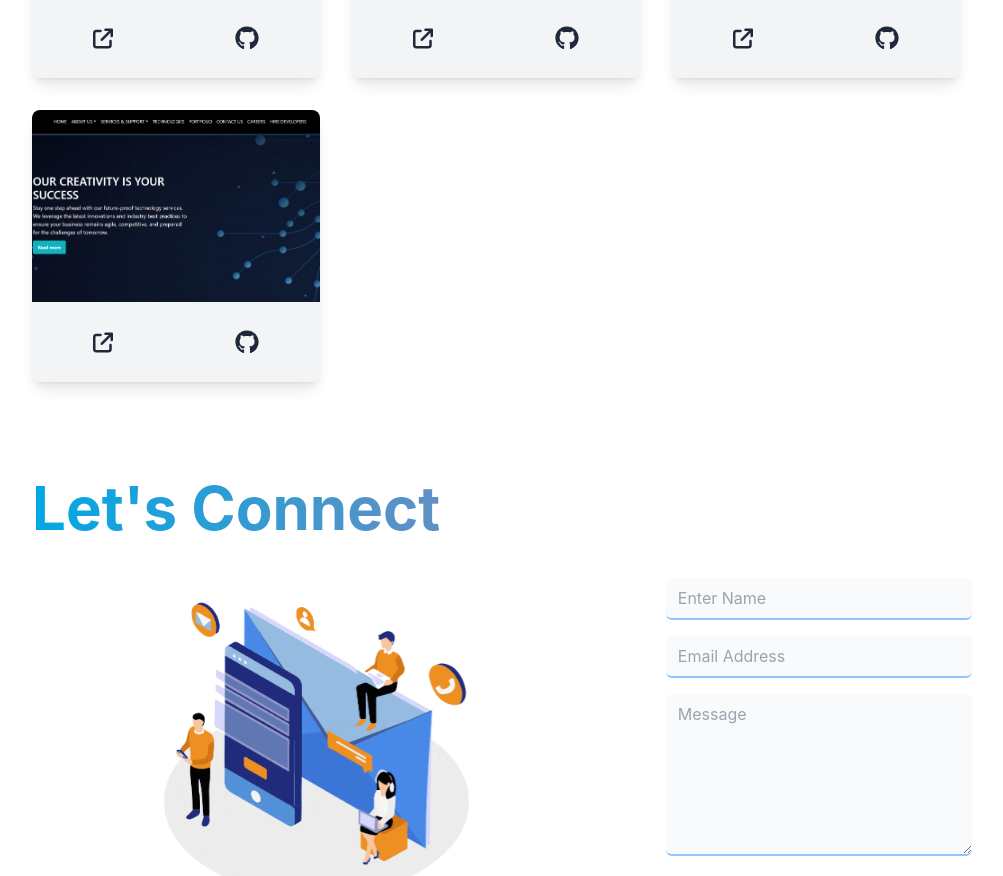
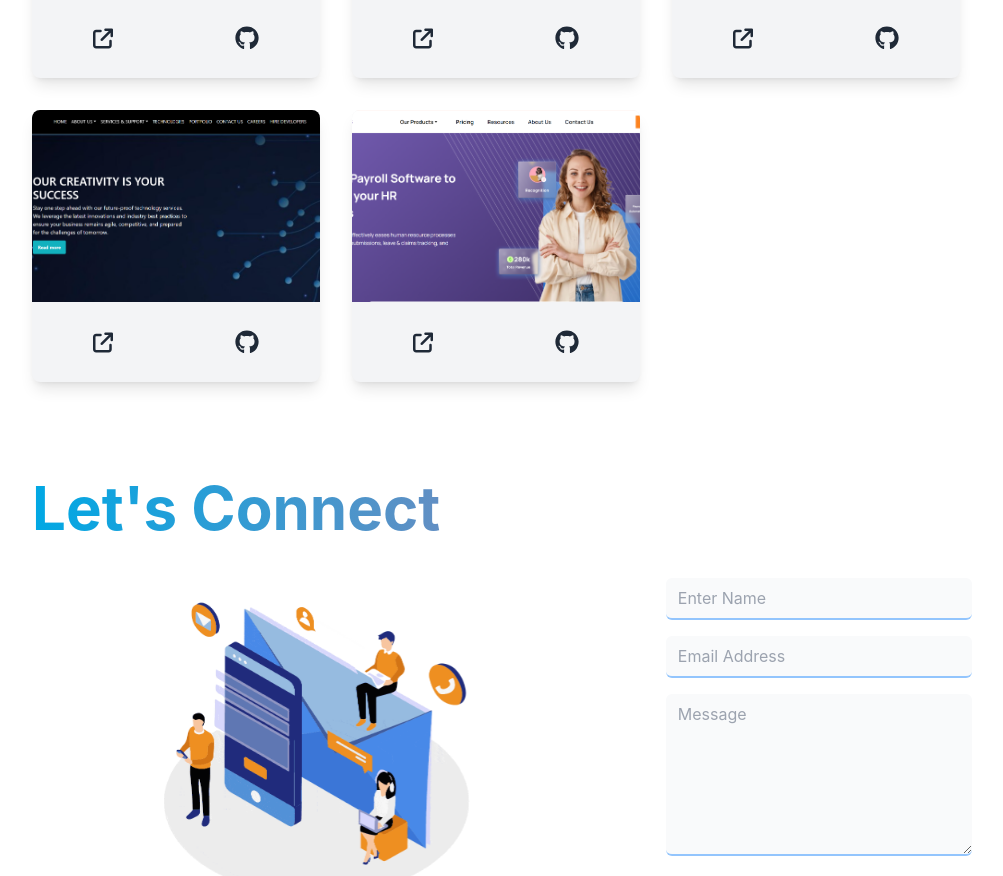
Before and after one commit to prajesh2002/Portfolio, a React (Create React App) app: page / in a window 1280 px wide. Shown: the part 3209-4085 px from the top of the page, without its empty margins (144-1147 px from the left). Built offline with nearby package versions, Linux system fonts and the light colour scheme.

Commit message:
sortboxs update

```diff
--- a/src/components/Projects.jsx
+++ b/src/components/Projects.jsx
@@ -123,6 +123,7 @@ import MovieSpace from "../assets/projects/moviespace.png";
 import DesignTask from "../assets/projects/design-task.png";
 import QloronERP from "../assets/projects/QloronERP.png";
 import QloronHome from "../assets/projects/QloronHome.png";
+import SORTBOXS from "../assets/projects/sortboxs.png";
 import { FaGithub, FaUps } from "react-icons/fa";
 
 const Projects = () => {
@@ -168,6 +169,12 @@ const Projects = () => {
       src: QloronHome,
       code: "https://github.com/prajesh2002/Qloron-Home-Page",
       demo: "https://qloron-home-page-beige.vercel.app/",
+    },
+    {
+      id: 8,
+      src: SORTBOXS,
+      code: "https://github.com/prajesh2002/Qloron-Landing-Page",
+      demo: "https://qloron-landing-page.vercel.app/",
     },
   ];
 
```
Also changed, not shown: src/assets/projects/sortboxs.png (added).
